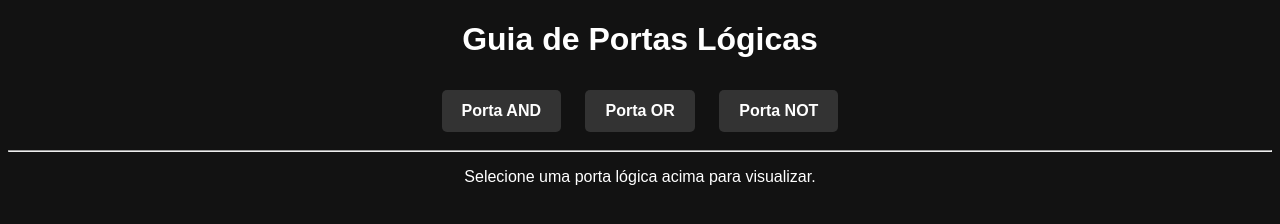
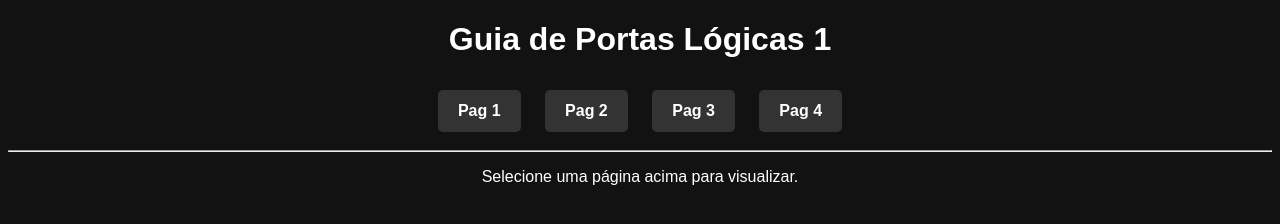
Before and after one commit to KevynAzevedo/mineguide1, a plain HTML site: page index.html in a window 1280 px wide. Drawn offline with Linux system fonts and the light colour scheme.

Commit message:
Update index.html

```diff
--- a/index.html
+++ b/index.html
@@ -10,20 +10,21 @@
 </head>
 <body>
 
-  <h1>Guia de Portas Lógicas</h1>
+  <h1>Guia de Portas Lógicas 1</h1>
 
   <div>
     <!-- Substitua os links pelas URLs RAW das suas imagens -->
-    <a class="btn" href="?img=and">Porta AND</a>
-    <a class="btn" href="?img=or">Porta OR</a>
-    <a class="btn" href="?img=not">Porta NOT</a>
+    <a class="btn" href="https://github.com/KevynAzevedo/mineguide1/blob/main/1.png?raw=true">Pag 1</a>
+    <a class="btn" href="https://raw.githubusercontent.com/KevynAzevedo/mineguide1/refs/heads/main/2.png">Pag 2</a>
+    <a class="btn" href="https://github.com/KevynAzevedo/mineguide1/blob/main/3.png?raw=true">Pag 3</a>
+    <a class="btn" href="https://github.com/KevynAzevedo/mineguide1/blob/main/4.png?raw=true">Pag 4</a>
   </div>
 
   <hr>
 
   <!-- Espaço onde a imagem vai aparecer -->
   <div id="conteudo">
-    <p>Selecione uma porta lógica acima para visualizar.</p>
+    <p>Selecione uma página acima para visualizar.</p>
   </div>
 
   <script>
@@ -33,9 +34,10 @@
 
     // Mapeie os nomes para os seus links RAW reais do GitHub
     const imagens = {
-      'and': 'https://raw.githubusercontent.com/seu-usuario/seu-repo/main/and.png',
-      'or':  'https://raw.githubusercontent.com/seu-usuario/seu-repo/main/or.png',
-      'not': 'https://raw.githubusercontent.com/seu-usuario/seu-repo/main/not.png'
+      '1': 'https://github.com/KevynAzevedo/mineguide1/blob/main/1.png?raw=true',
+      '2':  'https://raw.githubusercontent.com/KevynAzevedo/mineguide1/refs/heads/main/2.png',
+      '3': 'https://github.com/KevynAzevedo/mineguide1/blob/main/3.png?raw=true'
+      '4': 'https://github.com/KevynAzevedo/mineguide1/blob/main/4.png?raw=true'
     };
 
     if (img && imagens[img]) {
```
